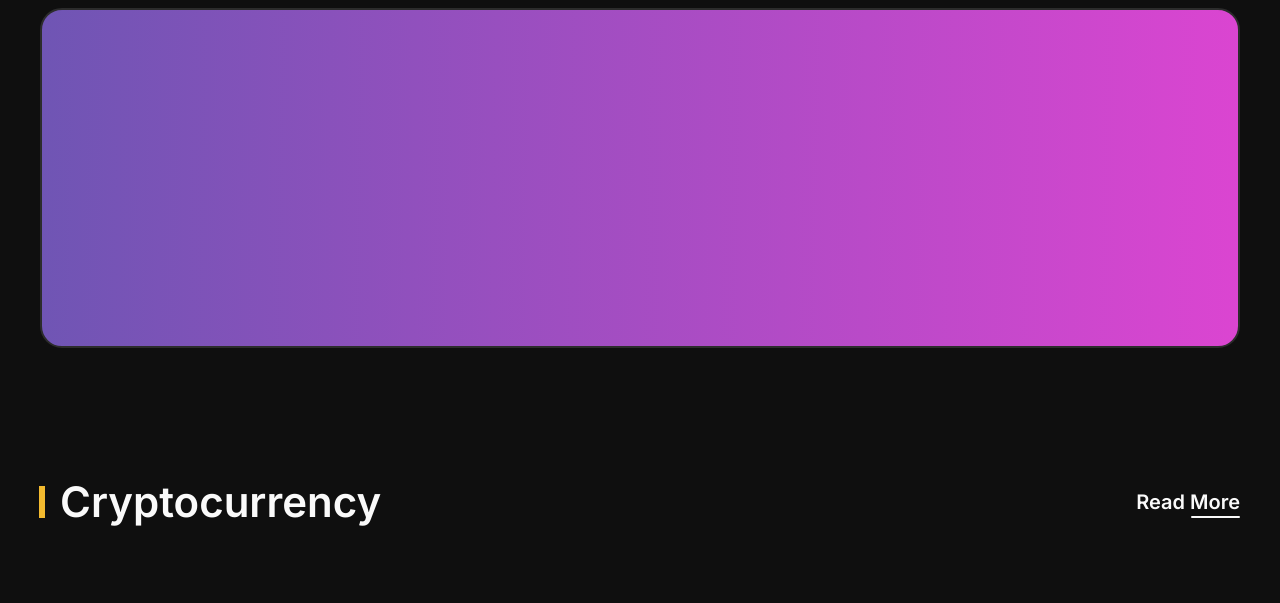
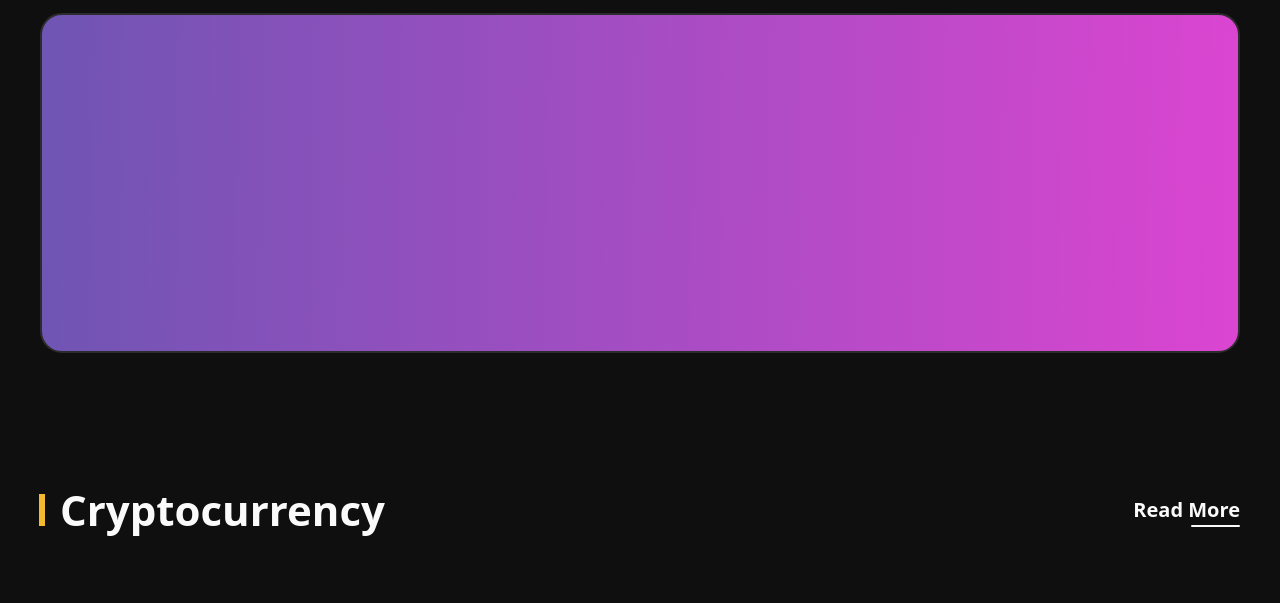
Before and after one commit to Coinomix/itg-coinomix, a Gatsby site: page / in a window 1280 px wide. Shown: the part 732-1335 px from the top of the page. Built offline with nearby package versions, Linux system fonts and the light colour scheme; Gatsby itself is replaced by a stand-in of ours.

Commit message:
added bootstrap

```diff
--- a/src/assets/styles/scss/global.scss
+++ b/src/assets/styles/scss/global.scss
@@ -5,8 +5,13 @@
   font-weight: 500;
   line-height: normal; /* 18px */
   color: #fff;
+  box-sizing: border-box;
+}
+
+body {
   background-color: #0f0f0f;
   box-sizing: border-box;
+  color: #fff;
 }
 
 a {
--- a/src/assets/styles/scss/index.scss
+++ b/src/assets/styles/scss/index.scss
@@ -1,3 +1,6 @@
+@import '~bootstrap/scss/bootstrap';
+@import "../utils/mixins";
+// @import "../utils/variables";
 @import "./normalize.scss";
 @import "./global.scss";
 @import "./header.scss";
@@ -10,9 +13,5 @@
 @import "./cardbanner.scss";
 @import "./cryptostring.scss";
 @import "./latestnews.scss";
-@import "../utils//mixins";
-@import "../utils//variables";
 
 // @import url('https://cdn.jsdelivr.net/npm/bootstrap@5.3.1/dist/css/bootstrap.min.css');
-
-// @import '~bootstrap/scss/bootstrap';
```
